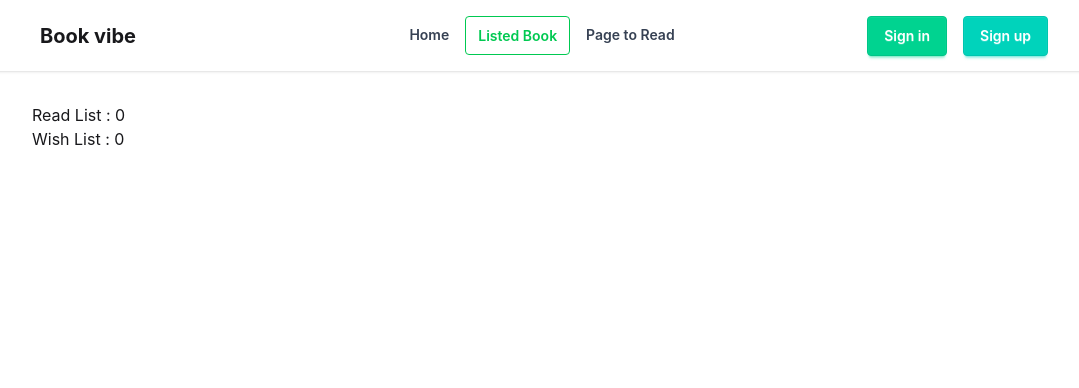
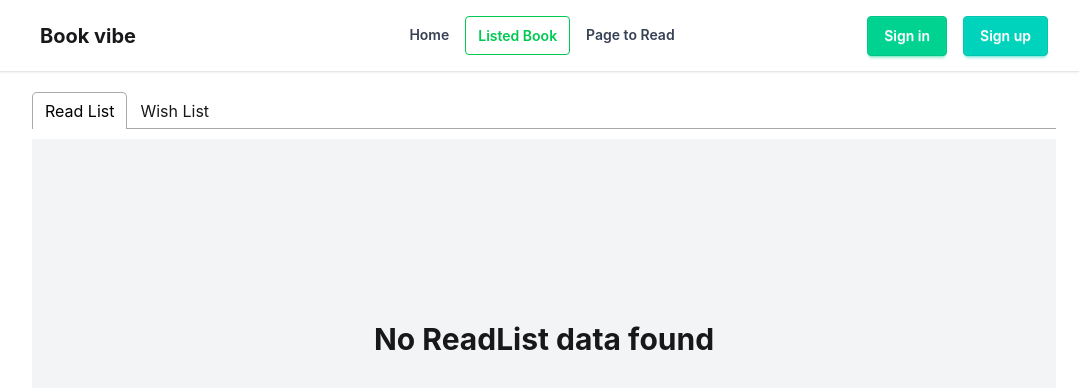
Before and after one commit to sajibmh-2026/book-vibe, a React (Vite) app: page /books in a window 1280 px wide. Shown: the top 388 px of the page, without its empty margins (96-1175 px from the left). Built offline with nearby package versions, Linux system fonts and the light colour scheme.

Commit message:
Nested layout setup with React tabs and show all the books on the read list and wishlist

```diff
--- a/package.json
+++ b/package.json
@@ -16,6 +16,7 @@
     "react-icons": "^5.6.0",
     "react-router": "^7.14.2",
     "react-router-dom": "^7.14.2",
+    "react-tabs": "^6.1.1",
     "react-toastify": "^11.1.0",
     "tailwindcss": "^4.2.4"
   },
--- /dev/null
+++ b/src/Components/ListedBooks/ListedReadList.jsx
@@ -0,0 +1,31 @@
+import { useContext } from "react";
+import { BookContext } from "../../Context/BookContext";
+import BookCard from "../Ui/BookCard";
+
+
+const ListedReadList = () => {
+
+    const { readList } = useContext(BookContext)
+    console.log(readList, "BookContext")
+
+
+    if (readList.length === 0) {
+        return <div className="h-[50vh] bg-gray-100 flex items-center justify-center ">
+            <h2 className="font-bold text-3xl">No ReadList data found</h2>
+        </div>
+    }
+
+
+    return (
+        <div>
+            <div className="grid grid-cols-1 md:grid-cols-3 gap-4">
+                {
+                    readList.map((book, ind) =>
+                        <BookCard key={ind} book={book} />)
+                }
+            </div>
+        </div>
+    );
+};
+
+export default ListedReadList;
--- /dev/null
+++ b/src/Components/ListedBooks/ListedWishList.jsx
@@ -0,0 +1,30 @@
+import { useContext } from "react";
+import { BookContext } from "../../Context/BookContext";
+import BookCard from "../Ui/BookCard";
+
+const ListedWishList = () => {
+
+    const { wishList } = useContext(BookContext)
+    console.log(wishList, "BookContext")
+
+    if (wishList.length === 0) {
+        return <div className="h-[50vh] bg-gray-100 flex items-center justify-center ">
+            <h2 className="font-bold text-3xl">No wishlist data found</h2>
+        </div>
+    }
+
+
+
+    return (
+        <div>
+            <div className="grid grid-cols-1 md:grid-cols-3 gap-4">
+                {
+                    wishList.map((book, ind) =>
+                        <BookCard key={ind} book={book} />)
+                }
+            </div>
+        </div>
+    );
+};
+
+export default ListedWishList;
--- a/src/Context/BookContext.jsx
+++ b/src/Context/BookContext.jsx
@@ -5,7 +5,7 @@ import { toast } from "react-toastify";
 export const BookContext = createContext();
 
 const BookProvider = ({ children }) => {
-    const [storeBooks, setStoreBooks] = useState([])
+    const [readList, setReadList] = useState([])
     const [wishList, setWishList] = useState([])
 
     const handleMarkAsRead = (currentBook) => {
@@ -14,15 +14,15 @@ const BookProvider = ({ children }) => {
         // step 3: array or collection
         // step 4: if the book already exist show a alert
         // step 5: if not than add the book in the array or collection
-        const isExistBook = storeBooks.find((book) => book.bookId === currentBook.bookId)
+        const isExistBook = readList.find((book) => book.bookId === currentBook.bookId)
         if (isExistBook) {
             toast.error('the book is already exist');
         }
         else {
-            setStoreBooks([...storeBooks, currentBook])
+            setReadList([...readList, currentBook])
             toast.success(`${currentBook.bookName} is added to readlist`)
         }
-        console.log(currentBook, storeBooks, "books")
+        console.log(currentBook, readList, "books")
     }
 
     const handleWishList = (currentBook) => {
@@ -32,7 +32,7 @@ const BookProvider = ({ children }) => {
         // step 4: if the book already exist show a alert
         // step 5: if not than add the book in the array or collection
 
-        const isExistInReadList = storeBooks.find((book) => book.bookId === currentBook.bookId);
+        const isExistInReadList = readList.find((book) => book.bookId === currentBook.bookId);
 
         if (isExistInReadList) {
             toast.error("This book is already in read list")
@@ -47,13 +47,13 @@ const BookProvider = ({ children }) => {
             setWishList([...wishList, currentBook])
             toast.success(`${currentBook.bookName} is added to wishlist`)
         }
-        console.log(currentBook, storeBooks, "books")
+        console.log(currentBook, readList, "books")
     }
 
 
     const data = {
-        storeBooks,
-        setStoreBooks,
+        readList,
+        setReadList,
         handleMarkAsRead,
         wishList,
         setWishList,
--- a/src/Pages/Bookspage/Books.jsx
+++ b/src/Pages/Bookspage/Books.jsx
@@ -1,5 +1,9 @@
 import { useContext } from "react";
 import { BookContext } from "../../Context/BookContext";
+import { Tab, Tabs, TabList, TabPanel } from 'react-tabs';
+import 'react-tabs/style/react-tabs.css';
+import ListedReadList from "../../Components/ListedBooks/ListedReadList";
+import ListedWishList from "../../Components/ListedBooks/ListedWishList";
 
 
 const Books = () => {
@@ -8,9 +12,23 @@ const Books = () => {
   const { storeBooks, wishList } = useContext(BookContext)
   console.log(storeBooks, wishList, "BookContext")
   return (
-    <div className="container mx-auto w-4/5  my-8 ">
-     Read List : {storeBooks.length} <br />
-     Wish List : {wishList.length}
+    <div className="container mx-auto w-4/5  my-5 ">
+
+
+
+       <Tabs>
+    <TabList>
+      <Tab>Read List</Tab>
+      <Tab>Wish List</Tab>
+    </TabList>
+
+    <TabPanel>
+        <ListedReadList/>
+    </TabPanel>
+    <TabPanel>
+      <ListedWishList/>
+    </TabPanel>
+  </Tabs>
     </div>
   );
 };
```
Also changed, not shown: 1 other file (tests, documents, lock files or other folders).
